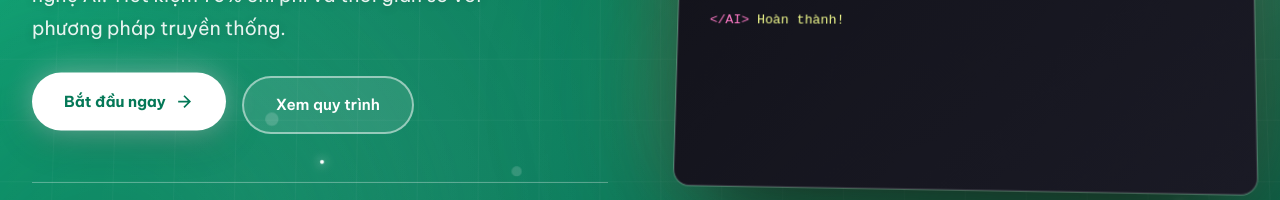
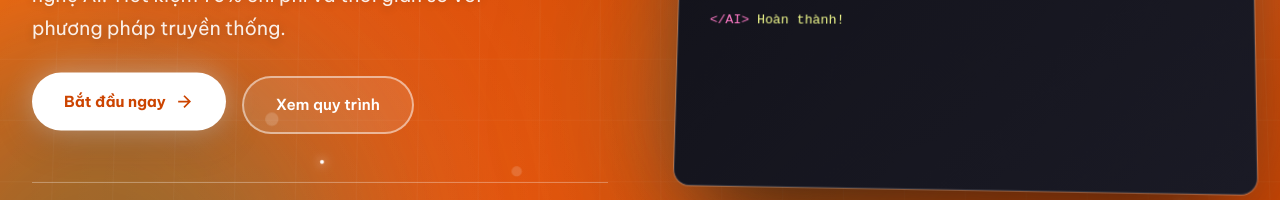
Before and after one commit to tinhphampv-eng/ai-website, a plain HTML site: page index.html in a window 1280 px wide. Shown: the part 482-682 px from the top of the page. Drawn offline with Linux system fonts and the light colour scheme.

Commit message:
Change color to orange

```diff
--- a/index.html
+++ b/index.html
@@ -206,14 +206,14 @@
         /* Hero specific buttons */
         .hero .btn-primary {
             background: #ffffff;
-            color: #047857;
+            color: #cc4400;
             font-weight: 700;
             box-shadow: 0 0 30px rgba(255, 255, 255, 0.4), 0 10px 40px rgba(0,0,0,0.2);
             animation: btnFloat 3s ease-in-out infinite;
         }
 
         .hero .btn-primary:hover {
-            background: #f0fdf4;
+            background: #fff7ed;
             transform: translateY(-5px) scale(1.02);
             box-shadow: 0 0 50px rgba(255, 255, 255, 0.6), 0 20px 50px rgba(0,0,0,0.3);
         }
@@ -253,7 +253,7 @@
             padding: 8rem 2rem 4rem;
             position: relative;
             z-index: 1;
-            background: linear-gradient(135deg, #10b981 0%, #059669 30%, #047857 60%, #065f46 100%);
+            background: linear-gradient(135deg, #ff7a00 0%, #ff5500 30%, #e54d00 60%, #cc4400 100%);
             overflow: hidden;
         }
 
@@ -268,7 +268,7 @@
             background:
                 radial-gradient(circle at 20% 80%, rgba(255,255,255,0.1) 0%, transparent 50%),
                 radial-gradient(circle at 80% 20%, rgba(255,255,255,0.15) 0%, transparent 40%),
-                radial-gradient(circle at 40% 40%, rgba(4,120,87,0.8) 0%, transparent 50%);
+                radial-gradient(circle at 40% 40%, rgba(204,68,0,0.8) 0%, transparent 50%);
             z-index: 0;
         }
 
```
